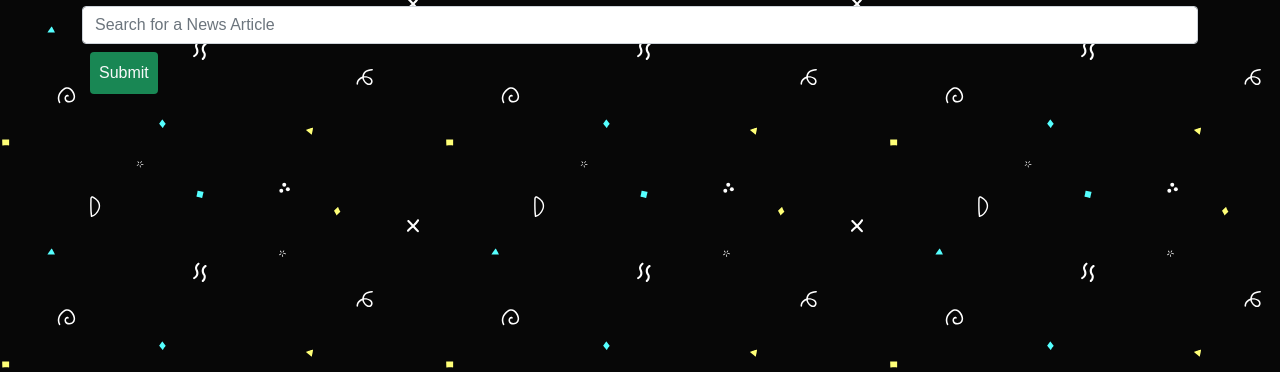
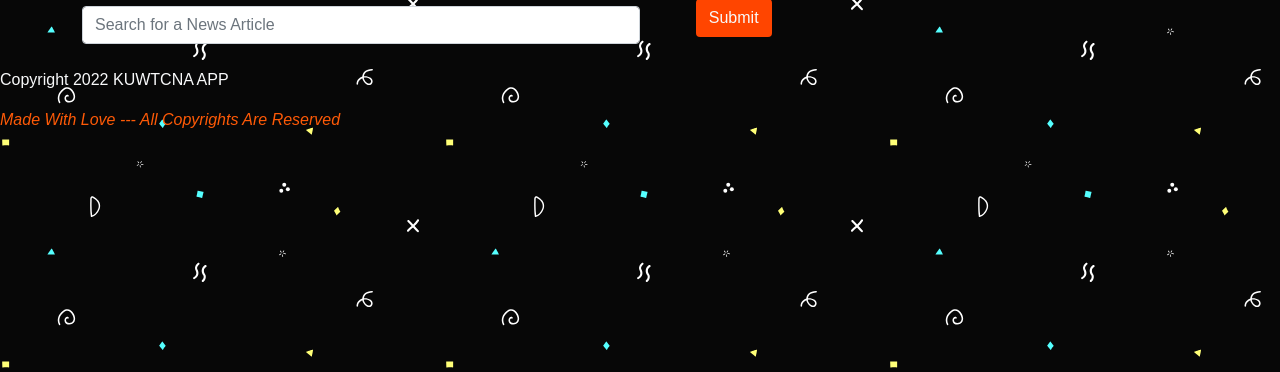
Before and after one commit to SharonneKemboi/KUWTCNA-APP, a Python web app: template app/templates/index.html in a window 1280 px wide. Shown: the part 74-446 px from the top of the page. Run offline with Jinja, Linux system fonts and the light colour scheme; the template is opened without the code that fills it, so the values that code supplies are empty; some libraries are stand-ins or nearby versions; some web fonts are replaced.

Commit message:
Add footer with social icons

```diff
--- a/app/templates/index.html
+++ b/app/templates/index.html
@@ -1,13 +1,29 @@
 {% import 'macros.html'as macro %} {% extends 'base.html' %} {% block content %}
 
-<h1 class="text-center m-3" style="color: rgb(246, 63, 12);"> TOP KUWTCNA NEWS </h1>
+<h1 class="text-center mt-4" style="color: rgb(246, 63, 12);"> TOP KUWTCNA NEWS </h1>
 <div class="container">
     <form>
-        <input type="text" name="news_query" placeholder="Search for a News Article" class="form-control">
-        <input type="submit"  value="Submit" class="btn btn-default bg-success text-light p-2 m-2">
+        <input type="text" name="news_query" placeholder="Search for a News Article" class="form-control" style="width: 50%;">
+        <input type="submit"  value="Submit" class="btn btn-md  text-light " style="margin-left: 55%; margin-top: -7%; background-color: orangered;">
     </form>
 
 </div>
-<div class="d-block-flex m-4"> {{macro.display_news(news)}} </div>
+
+  <div class="d-flex flex-wrap mx-2"> {{macro.display_news(news)}} </div>
+  <footer>
+    <!--socialmedia nad copyright-->
+    <div class="d-flex justify-content-between">
+       <div><p class="text-light pl-5">Copyright 2022&nbsp;<span class="theme-color pl-5">KUWTCNA APP </span></p>
+           <i class="fa fa-copyright" style="color: #FE5A07;" aria-hidden="true"> Made With Love --- All Copyrights Are Reserved </i>
+       </div>
+       <div class="social">
+           <i class="fab fa-facebook-f " style="color:rgb(13, 36, 238);"></i>
+           <i class="fa-brands fa-twitter-square" style="color: #07fefe;"></i>
+           <i class="fa-brands fa-instagram-square" style="color: #e450a1;"></i>
+           <i class="fa-brands fa-linkedin" style="color: blue;"></i>
+       </div>
+   </div>
+</div>
+</footer>
 
 {% endblock %}
```
